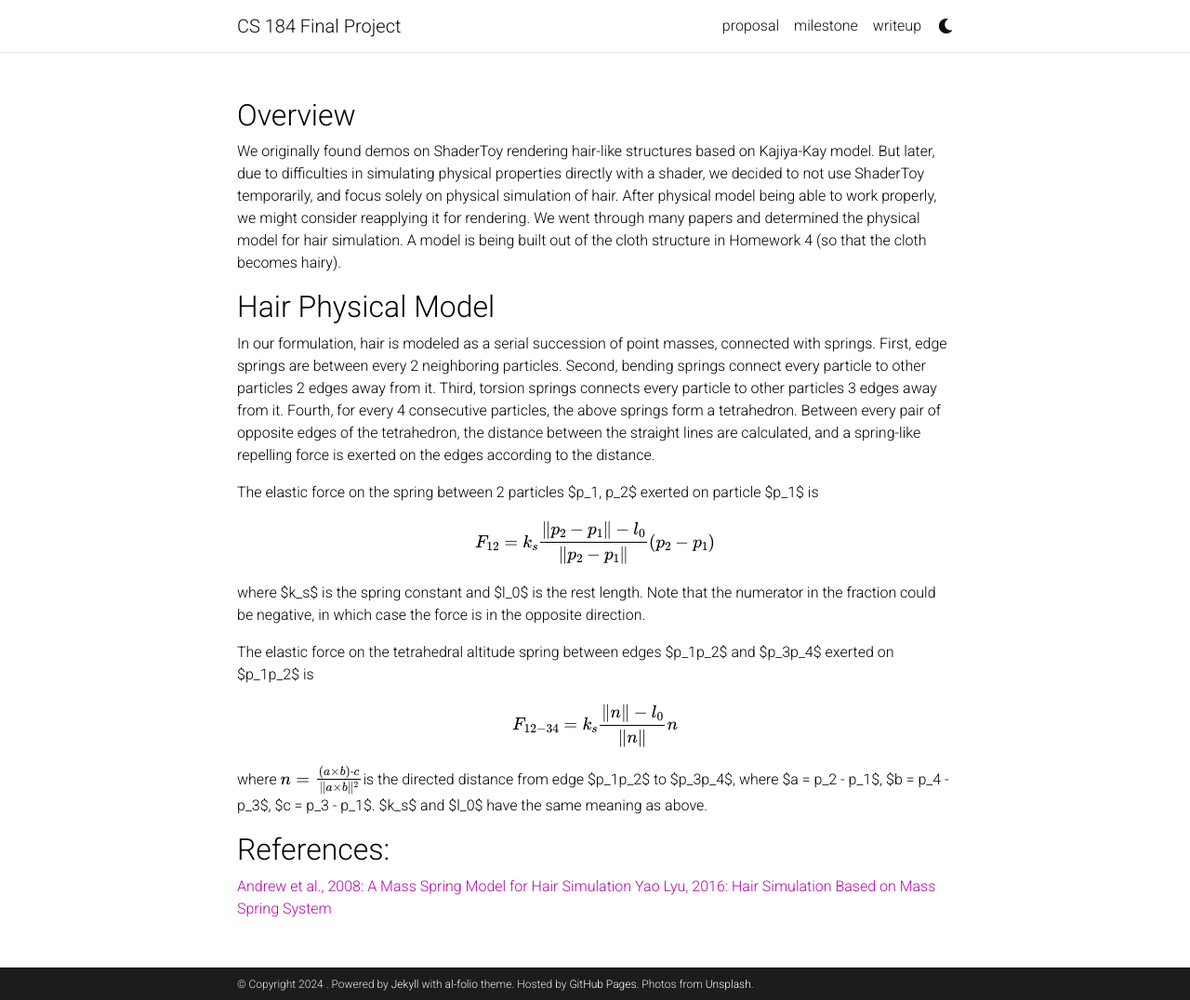
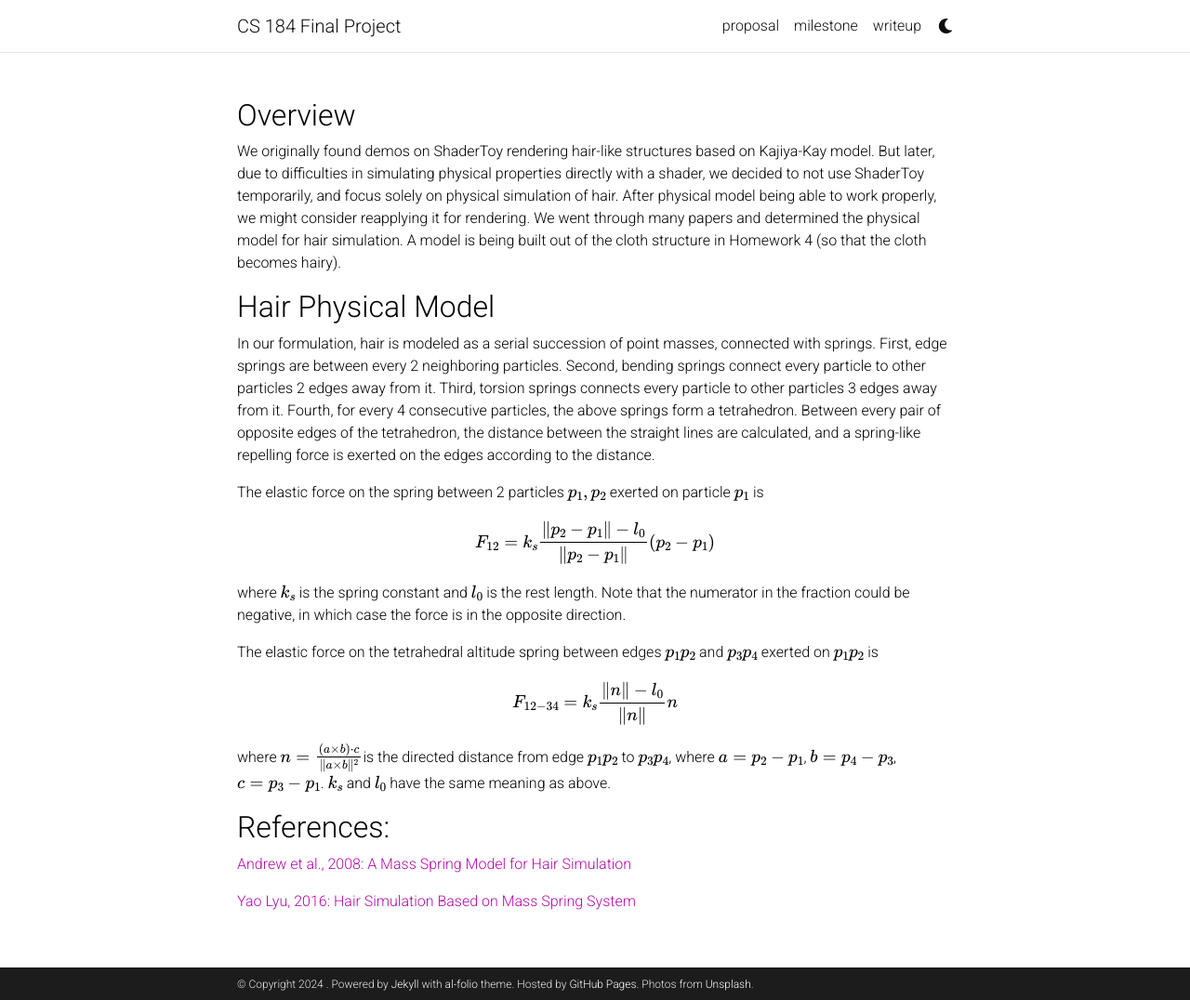
Before and after one commit to Blackfeather0x1/cs184-final-website, a Jekyll site: the page built from _pages/milestone.md, in a window 1280 px wide and 1076 px high. Shown: the whole window at 93% size. Built offline with Jekyll 4.4.1, drawn with Linux system fonts in a browser that asks for light colours; comment, search, counter and statistics services are not loaded; a style sheet for code colours, icons or effects is not loaded.

```diff
--- a/_pages/milestone.md
+++ b/_pages/milestone.md
@@ -47,18 +47,19 @@ We originally found demos on ShaderToy rendering hair-like structures based on K
 
 In our formulation, hair is modeled as a serial succession of point masses, connected with springs. First, edge springs are between every 2 neighboring particles. Second, bending springs connect every particle to other particles 2 edges away from it. Third, torsion springs connects every particle to other particles 3 edges away from it. Fourth, for every 4 consecutive particles, the above springs form a tetrahedron. Between every pair of opposite edges of the tetrahedron, the distance between the straight lines are calculated, and a spring-like repelling force is exerted on the edges according to the distance.
 
-The elastic force on the spring between 2 particles $p_1, p_2$ exerted on particle $p_1$ is
+The elastic force on the spring between 2 particles $$p_1, p_2$$ exerted on particle $$p_1$$ is
 
 $$ F_{12} = k_s \frac{\|p_2 - p_1\| - l_0}{\|p_2 - p_1\|} (p_2 - p_1) $$
 
-where $k_s$ is the spring constant and $l_0$ is the rest length. Note that the numerator in the fraction could be negative, in which case the force is in the opposite direction.
+where $$k_s$$ is the spring constant and $$l_0$$ is the rest length. Note that the numerator in the fraction could be negative, in which case the force is in the opposite direction.
 
-The elastic force on the tetrahedral altitude spring between edges $p_1p_2$ and $p_3p_4$ exerted on $p_1p_2$ is
+The elastic force on the tetrahedral altitude spring between edges $$p_1p_2$$ and $$p_3p_4$$ exerted on $$p_1p_2$$ is
 
  $$F_{12-34} = k_s \frac{\|n\| - l_0}{\|n\|} n $$
 
-where $$n = \frac{(a \times b) \cdot c}{\|a \times b\|^2}$$is the directed distance from edge $p_1p_2$ to $p_3p_4$, where $a = p_2 - p_1$, $b = p_4 - p_3$, $c = p_3 - p_1$. $k_s$  and $l_0$ have the same meaning as above.
+where $$n = \frac{(a \times b) \cdot c}{\|a \times b\|^2}$$is the directed distance from edge $$p_1p_2$$ to $$p_3p_4$$, where $$a = p_2 - p_1$$, $$b = p_4 - p_3$$, $$c = p_3 - p_1$$. $$k_s$$  and $$l_0$$ have the same meaning as above.
 
 ## References:
 [Andrew et al., 2008: A Mass Spring Model for Hair Simulation](https://physbam.stanford.edu/~mlentine/images/hair.pdf)
+
 [Yao Lyu, 2016: Hair Simulation Based on Mass Spring System](https://nccastaff.bournemouth.ac.uk/jmacey/MastersProject/MSc17/05/1.pdf)
```
Also changed, not shown: _pages/proposal.md (+3 -0 lines).
